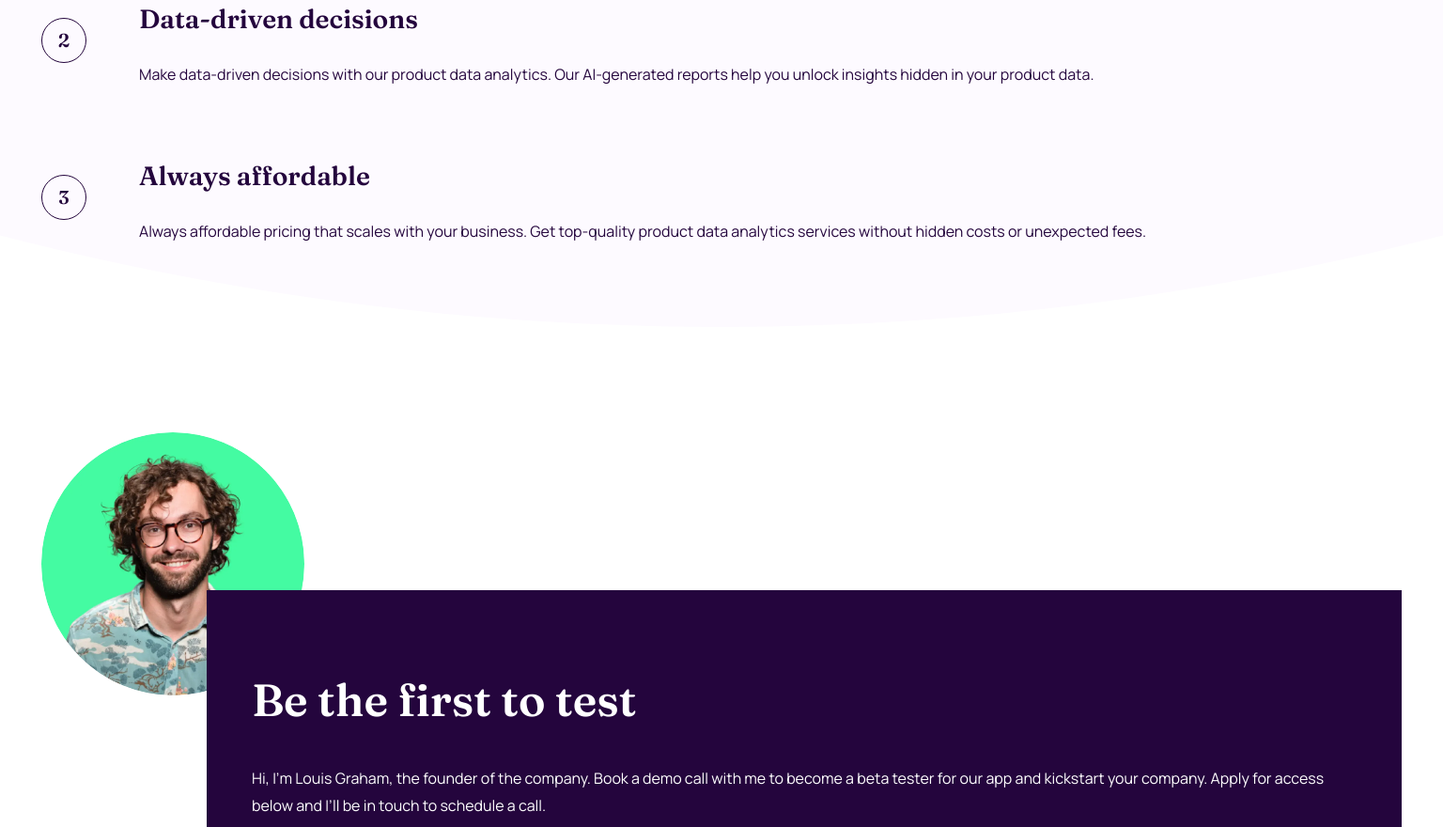
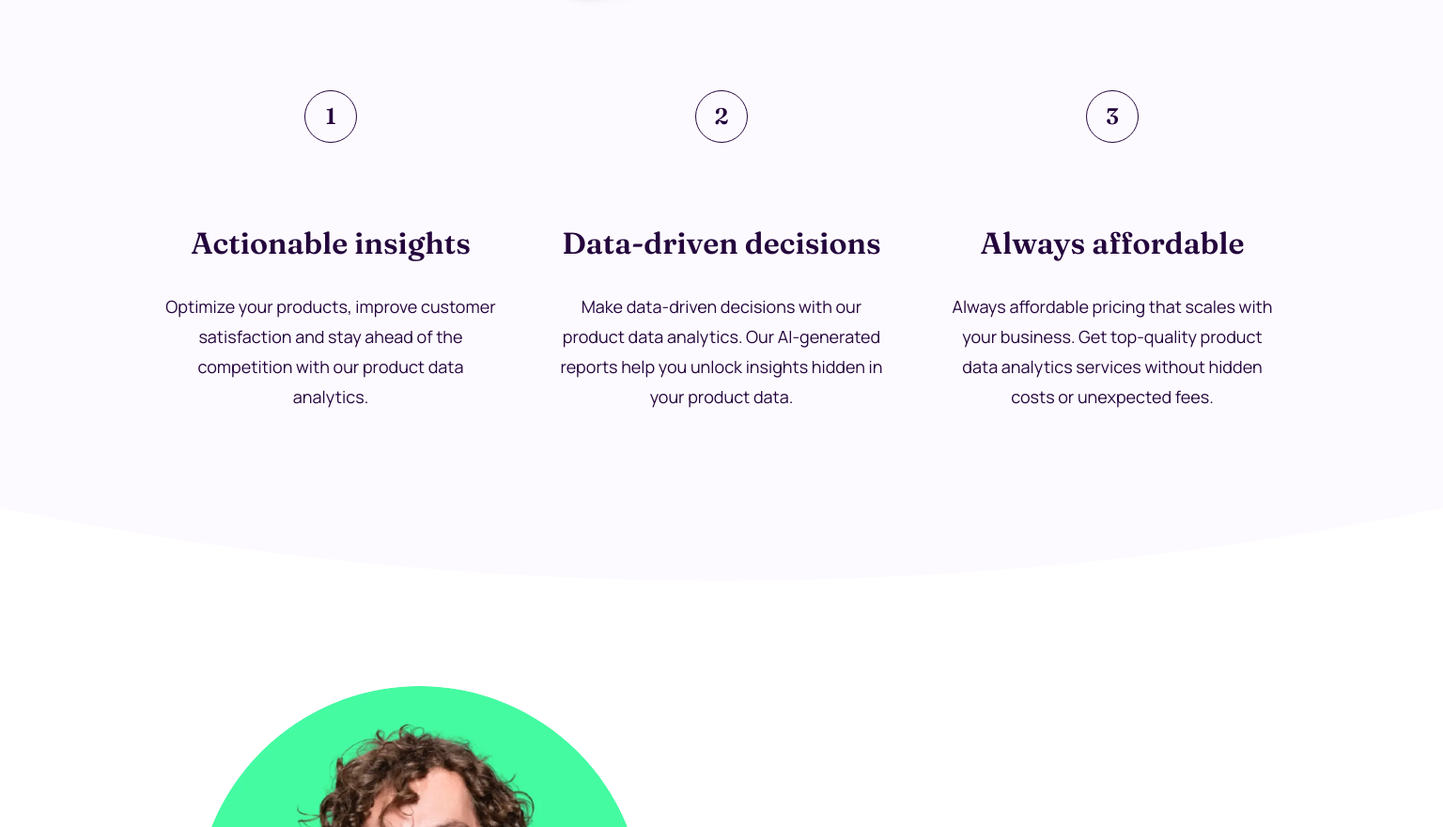
Before and after one commit to CannyRo/FrontendMentor_WorkitLandingPage_2fYnyle5lu, a plain HTML site: page index.html in a window 1536 px wide. Shown: the part 924-1804 px from the top of the page at 94% size. Drawn offline with Linux system fonts and the light colour scheme.

Commit message:
Desktop version raw

```diff
--- a/style.css
+++ b/style.css
@@ -164,7 +164,7 @@ body {
 
 .btn:hover,
 .btn:active,
-.btn:focus {
+.btn:focus{
     color: var(--green);
     background-color: var(--purple-900);
     border: 2px solid var(--green);
@@ -366,15 +366,15 @@ body {
         background-position: bottom 136px center; */
     }
 
-    /* .header::before {
+    .header::before {
         transform: translate(-50%, -142px);
-        background-image: url('./assets/images/bg-pattern-1.svg'), url('./assets/images/bg-pattern-2.svg');
+        /* background-image: url('./assets/images/bg-pattern-1.svg'), url('./assets/images/bg-pattern-2.svg');
         background-repeat: no-repeat, no-repeat;
         background-position: 34.5% 94.4%, 63.2% 96.8%;
         background-position: 1059px 94.4%, bottom;
         background-position: 42.1% 2vw, 56.8% 98.3%;
-        background-position: 122vW 338vw, 239vW 364vW;
-    } */
+        background-position: 122vW 338vw, 239vW 364vW; */
+    }
 
     .header::after {
         content: '';
@@ -496,15 +496,13 @@ body {
     }
 
     .resume__content {
-        position: absolute;
-        top: 224px;
-        right: 0;
+        position: relative;
+        margin-top: -120px;
         margin-left: 176px;
         padding: 48px;
         height: 390px;
         text-align: left;
     }
-
     .resume__title {
         font-size: 48px;
         line-height: 58px;
@@ -515,3 +513,132 @@ body {
         line-height: 29px;
     }
 }
+
+@media (min-width: 1440px){
+    .header {
+        padding-top: 56px;
+        height: 932px;
+        /* background-image: url('./assets/images/ornamental_tablet.svg');
+        background-repeat: no-repeat;
+        background-size: 100%;
+        background-position: bottom 136px center; */
+    }
+    .header::before {
+        width: calc(100vw * 5);
+        height: calc(100vw * 5);
+        transform: translate(-50%, -142px);
+    }
+    .header::after {
+        content: '';
+        position: absolute;
+        top: 0;
+        left: 50%;
+        width: 2440px;
+        height: 600px;
+        transform: translateX(-50%);
+        background-image: url('./assets/images/bg-pattern-1.svg'), url('./assets/images/bg-pattern-2.svg');
+        background-repeat: no-repeat, no-repeat;
+        background-position: 402px 138px, 1812px 344px;
+    }
+    .nav {
+        padding: 0;
+        width: 1120px;
+    }
+    .hero {
+        background-size: 767px auto;
+    }
+    .hero__title,
+    .hero__title-accent-text {
+        height: 160px;
+        font-size: 80px;
+    }
+    .hero__title {
+        width: 635px;
+    }
+    .hero__title-accent {
+        margin-right: 8px;
+    }
+    /* .absolutest{
+        position: absolute;
+        top: 0;
+        left: 0;
+        width: 100px;
+        height: 699px;
+        background-color: coral;
+        opacity: 0.5;
+    } */
+    .keyPoint {
+        display: flex;
+        padding: 88px 80px 144px 80px;
+        height: 610px;
+        justify-content: center;
+    }
+    .keyPoint::before {
+        width: calc(100vw * 5);
+        height: calc(100vw * 5);
+    }
+    .keyPoint__item{
+        margin: 0 32px;
+        flex-direction: column;
+        justify-content: start;
+        align-items: center ;
+        width: 352px;
+    }
+    .keyPoint:first-child{
+        margin: 0;
+    }
+    .keyPoint__number{
+        margin-right: 0;
+        margin-bottom: 56px;
+        width: 56px;
+        height: 56px;
+        font-size: 24px;
+    }
+    .keyPoint__textContainer {
+        text-align: center;
+    }
+    .keyPoint__title {
+        margin-bottom: 32px;
+        font-size: 32px;
+        line-height: 38px;
+    }
+    .keyPoint__content {
+        line-height: 32px;
+        font-size: 18px;
+    }
+    .resume {
+        padding: 112px 80px 0px 80px;
+        height: 691px;
+        align-items: center;
+    }
+    .resume_container{
+        width: 1120px;
+        height: 579px;
+    }
+    .resume__avatar{
+        width: 477px;
+        height: 477px;
+    }
+    .resume__content {
+        position: absolute;
+        top: 168px;
+        right: 0;
+        margin: 0;
+        padding: 64px;
+        width: 730px;
+        height: 411px;
+        z-index: 6;
+        text-align: left;
+    }
+    .resume__title {
+        font-size: 56px;
+        line-height: 67px;
+    }
+    .resume__body{
+        font-size: 18px;
+        line-height: 32px;
+    }
+    .footer{
+        padding: 112px 80px;
+    }
+}
```
